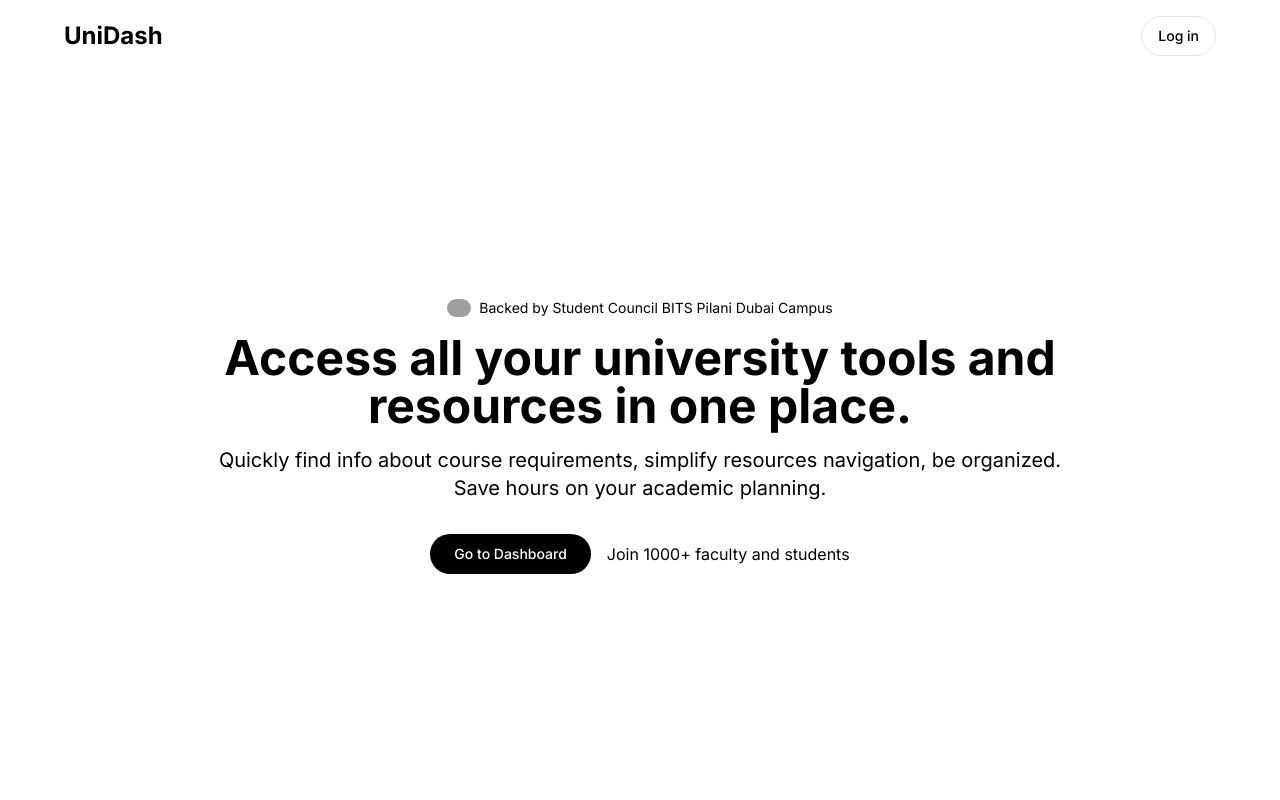
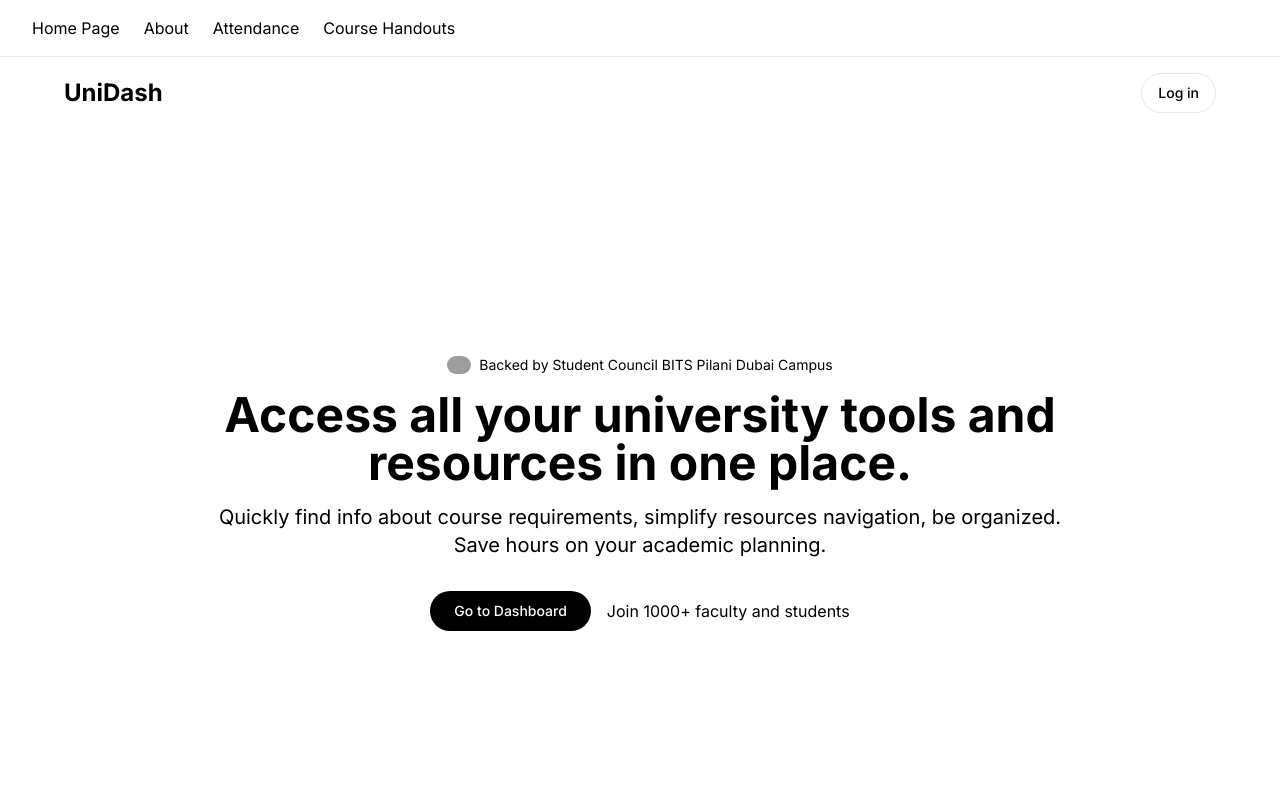
Before and after one commit to HUSAM-07/AccessX, a Next.js app: page / in a window 1280 px wide. Shown: the top 800 px of the page. Built offline with nearby package versions, Linux system fonts and the light colour scheme; grey boxes are pictures that could not be loaded.

Commit message:
New footer and Navigation Bar

```diff
--- a/src/app/about/page.tsx
+++ b/src/app/about/page.tsx
@@ -16,7 +16,7 @@ export default function AboutPage() {
         <li>Search for specific universities or portals</li>
         <li>Browse a comprehensive list of university resources</li>
         <li>Find tools and resources to help you with your university life</li>
-        <li>**Find all the course handouts in a single place**</li>
+        <li><strong>Find all the course handouts in a single place</strong></li>
       </ul>
       <div className="mb-6 flex justify-center">
         <Image
--- a/src/app/attendance-tracker/page.tsx
+++ b/src/app/attendance-tracker/page.tsx
@@ -1,10 +1,10 @@
 import React from 'react';
-import AttendanceTracker from '@/app/components/ui/AttendanceTracker';
+import AttendanceTracker from '@/app/components/custom/AttendanceTracker';
 
 export default function AttendanceTrackerPage() {
   return (
     <div className="w-full max-w-4xl mx-auto mt-8">
-      <h2 className="text-2xl font-bold mb-4">Attendance Tracker</h2>
+
       <AttendanceTracker />
     </div>
   )
--- /dev/null
+++ b/src/app/components/Footer/Footer.tsx
@@ -0,0 +1,3 @@
+export default function Footer() {
+  // Footer component code
+}
--- a/src/app/dashboard/page.tsx
+++ b/src/app/dashboard/page.tsx
@@ -1,4 +1,4 @@
-import Dashboard from '@/app/components/ui/Dashboard';
+import Dashboard from '@/app/components/custom/Dashboard';
 
 export default function DashboardPage() {
   return <Dashboard />;
--- a/src/app/layout.tsx
+++ b/src/app/layout.tsx
@@ -1,7 +1,10 @@
 import type { Metadata } from "next";
 import { Inter } from "next/font/google";
 import "./globals.css";
-import Footer from "@/app/components/ui/Footer";
+import Footer from "@/app/components/custom/Footer";
+import { NavigationMenu, NavigationMenuList, NavigationMenuItem, NavigationMenuLink } from "@/components/ui/navigation-menu";
+import { DropdownMenu, DropdownMenuTrigger, DropdownMenuContent, DropdownMenuItem } from "@/components/ui/dropdown-menu";
+import { Menu } from "lucide-react";
 
 const inter = Inter({ subsets: ["latin"] });
 
@@ -9,6 +12,51 @@ export const metadata: Metadata = {
   title: "UniDash",
   description: "Start your saving hours daily!",
 };
+
+function DesktopMenu() {
+  return (
+    <NavigationMenu className="hidden md:flex">
+      <NavigationMenuList className="flex space-x-6">
+        <NavigationMenuItem>
+          <NavigationMenuLink className="hover:underline" href="/">Home Page</NavigationMenuLink>
+        </NavigationMenuItem>
+        <NavigationMenuItem>
+          <NavigationMenuLink className="hover:underline" href="/about">About</NavigationMenuLink>
+        </NavigationMenuItem>
+        <NavigationMenuItem>
+          <NavigationMenuLink className="hover:underline" href="/attendance-tracker">Attendance</NavigationMenuLink>
+        </NavigationMenuItem>
+        <NavigationMenuItem>
+          <NavigationMenuLink className="hover:underline" href="/course-handouts">Course Handouts</NavigationMenuLink>
+        </NavigationMenuItem>
+      </NavigationMenuList>
+    </NavigationMenu>
+  );
+}
+
+function MobileMenu() {
+  return (
+    <DropdownMenu>
+      <DropdownMenuTrigger className="md:hidden p-2">
+        <Menu className="h-6 w-6" />
+      </DropdownMenuTrigger>
+      <DropdownMenuContent align="end">
+        <DropdownMenuItem>
+          <a href="/" className="w-full">Home Page</a>
+        </DropdownMenuItem>
+        <DropdownMenuItem>
+          <a href="/about" className="w-full">About</a>
+        </DropdownMenuItem>
+        <DropdownMenuItem>
+          <a href="/attendance-tracker" className="w-full">Attendance</a>
+        </DropdownMenuItem>
+        <DropdownMenuItem>
+          <a href="/course-handouts" className="w-full">Course Handouts</a>
+        </DropdownMenuItem>
+      </DropdownMenuContent>
+    </DropdownMenu>
+  );
+}
 
 export default function RootLayout({
   children,
@@ -18,6 +66,12 @@ export default function RootLayout({
   return (
     <html lang="en">
       <body className={inter.className}>
+        <header className="flex justify-between items-center p-4 md:px-8 md:justify-start border-b border-gray-200">
+          <nav className="w-full">
+            <DesktopMenu />
+            <MobileMenu />
+          </nav>
+        </header>
         <main>{children}</main>
         <Footer />
       </body>
--- a/src/app/page.tsx
+++ b/src/app/page.tsx
@@ -1,4 +1,4 @@
-import LandingPage from '@/app/components/ui/LandingPage';
+import LandingPage from '@/app/components/custom/LandingPage';
 
 export default function Home() {
   return <LandingPage />;
```
Also changed, not shown: public/sw.js, src/app/components/custom/AttendanceTracker.tsx (renamed from src/app/components/ui/AttendanceTracker.tsx), src/app/components/custom/Dashboard.tsx (renamed from src/app/components/ui/Dashboard.tsx), src/app/components/custom/Footer.tsx (renamed from src/app/components/ui/Footer.tsx), src/app/components/custom/HomePage.tsx (renamed from src/app/components/ui/HomePage.tsx), src/app/components/custom/LandingPage.tsx (renamed from src/app/components/ui/LandingPage.tsx).
